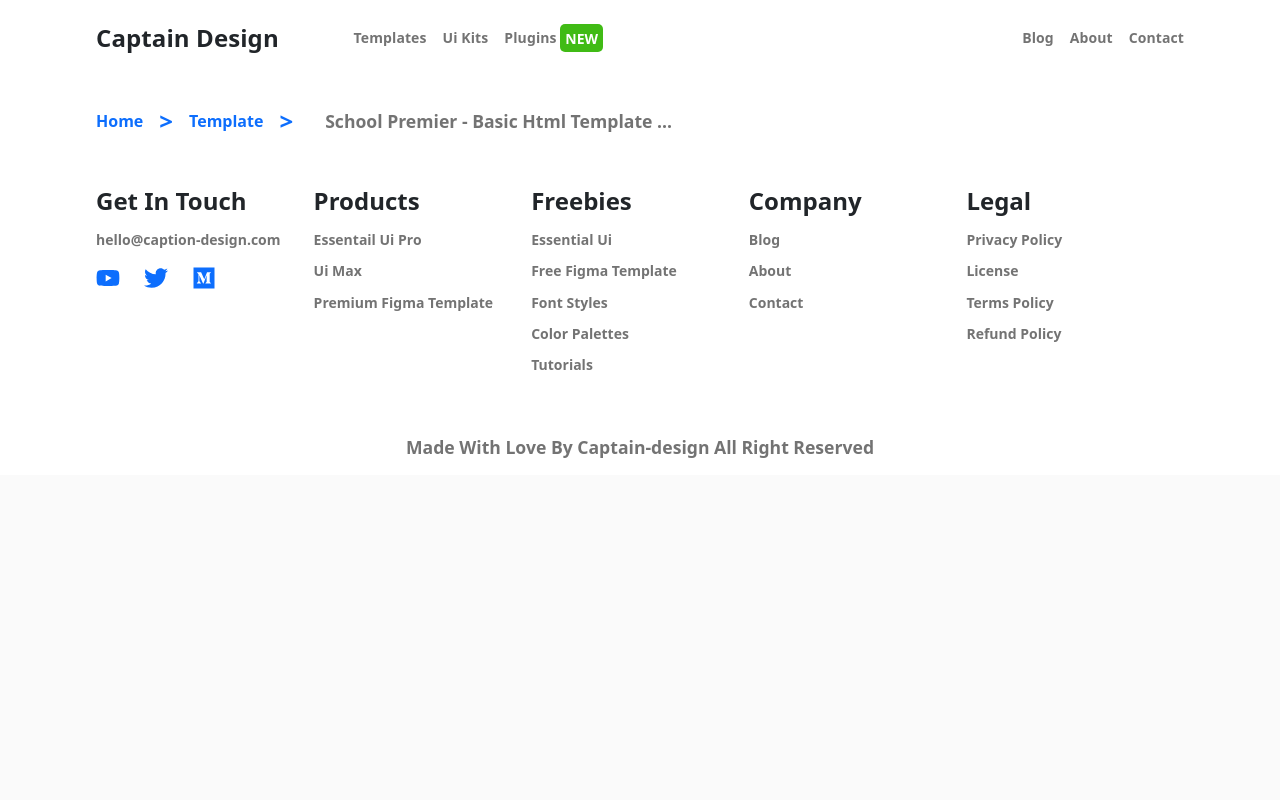
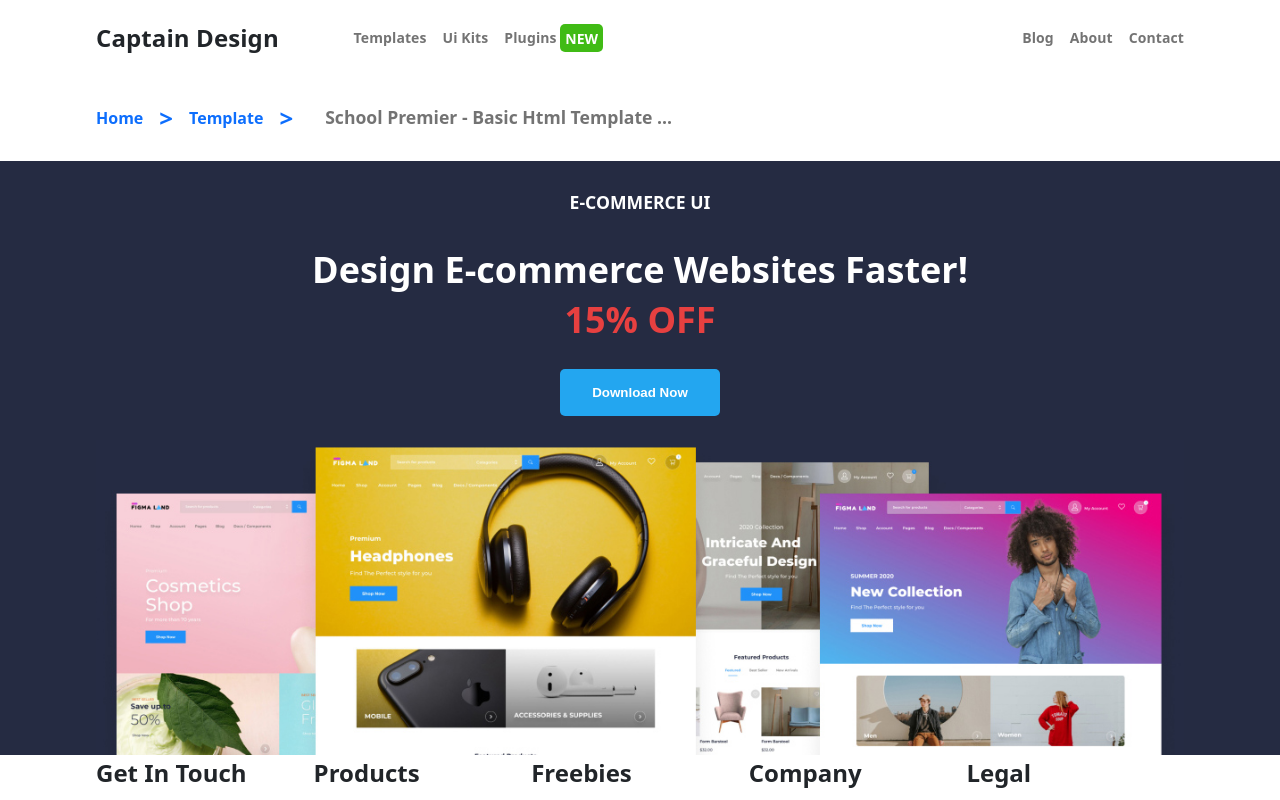
Before and after one commit to Cham-X/school-premier, a React (Create React App) app: page / in a window 1280 px wide. Shown: the top 800 px of the page. Built offline with nearby package versions, Linux system fonts and the light colour scheme.

Commit message:
ecommerceSection updated

```diff
--- /dev/null
+++ b/src/components/EcommerceSection.jsx
@@ -0,0 +1,19 @@
+import React from 'react';
+import styles from "./EcommerceSection.module.css";
+import EcommerceImage from "../assets/images/ui-max-footer-thumbnail.jpg";
+
+function EcommerceSection() {
+  return (
+    <section className={ styles.EcommerceSection }>
+      <div className={ styles.EcommerceSectionContent }>
+        <p>E-COMMERCE UI</p>
+        <h2>Design E-commerce Websites Faster!</h2>
+        <h2 className={ styles.OFF }>15% OFF</h2>
+        <button>Download Now</button>
+        <img src={ EcommerceImage } alt="EcomerceImage" />
+      </div>
+    </section>
+  );
+}
+
+export default EcommerceSection;
--- /dev/null
+++ b/src/components/EcommerceSection.module.css
@@ -0,0 +1,53 @@
+.EcommerceSection {
+  background-color: #252b42;
+  color: #fff;
+  text-align: center;
+  padding: 0;
+}
+
+.EcommerceSectionContent {
+  max-width: 85vw;
+  margin: auto;
+  display: flex;
+  flex-direction: column;
+}
+
+.EcommerceSectionContent p {
+  color: #fff;
+}
+
+.EcommerceSectionContent h2 {
+  font-size: 36px;
+  font-weight: Bold;
+  font-style: normal;
+  line-height: 50px;
+  margin: 0;
+}
+
+.EcommerceSection button {
+  display: block;
+  background-color: #23a6f0;
+  color: #fff;
+  padding: 1rem;
+  font-weight: bold;
+  margin: 1.5rem auto;
+  border: none;
+  border-radius: 5px;
+  width: 10rem;
+}
+
+.EcommerceSectionContent img {
+  width: 100%;
+}
+
+.OFF {
+  color: #e74040;
+  margin: 1rem;
+}
+
+@media screen and (max-width:768px) {
+  h2 {
+    font-size: 1px;
+    line-height: 9px;
+  }
+}
--- a/src/components/Footer.module.css
+++ b/src/components/Footer.module.css
@@ -2,6 +2,8 @@
   text-align: center;
   padding: 1rem;
   font-size: 1.1rem;
+  font-weight: bolder;
+  line-height: 1.1rem;
 }
 
 .footerContent {
@@ -11,7 +13,6 @@
   justify-content: space-between;
   max-width: 85vw;
   margin: auto;
-  padding: 1rem;
   white-space: nowrap;
 }
 
--- /dev/null
+++ b/src/components/HeroSection.jsx
@@ -0,0 +1,12 @@
+import React from 'react';
+import styles from "./HeroSection.module.CSS";
+
+function HeroSection() {
+  return (
+    <div>
+
+    </div>
+  );
+}
+
+export default HeroSection;
--- a/src/components/MainContent.jsx
+++ b/src/components/MainContent.jsx
@@ -1,10 +1,13 @@
 import React from 'react';
 import styles from "./MainContent.module.css";
+import Hero from './HeroSection';
+import EcommerceSection from './EcommerceSection';
 
 const MainContent = () => {
   return (
     <main>
-
+      <Hero />
+      <EcommerceSection />
     </main>
   );
 };
--- a/src/components/SubNavbar.jsx
+++ b/src/components/SubNavbar.jsx
@@ -1,6 +1,5 @@
 import React from 'react';
 import styles from "./SubNavbar.module.css";
-import { FiChevronRight } from 'react-icons/fi';
 
 const SubNavbar = () => {
   return (
```
Also changed, not shown: src/components/HeroSection.module.CSS (added).
